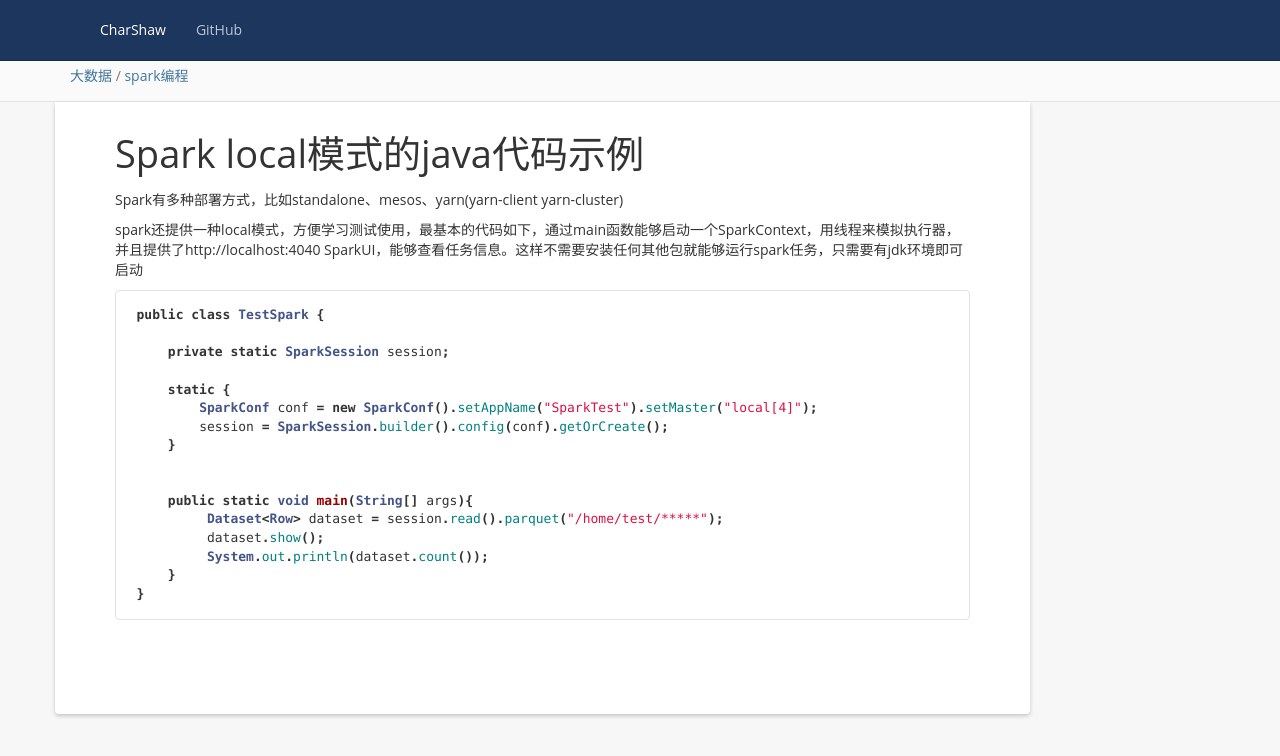
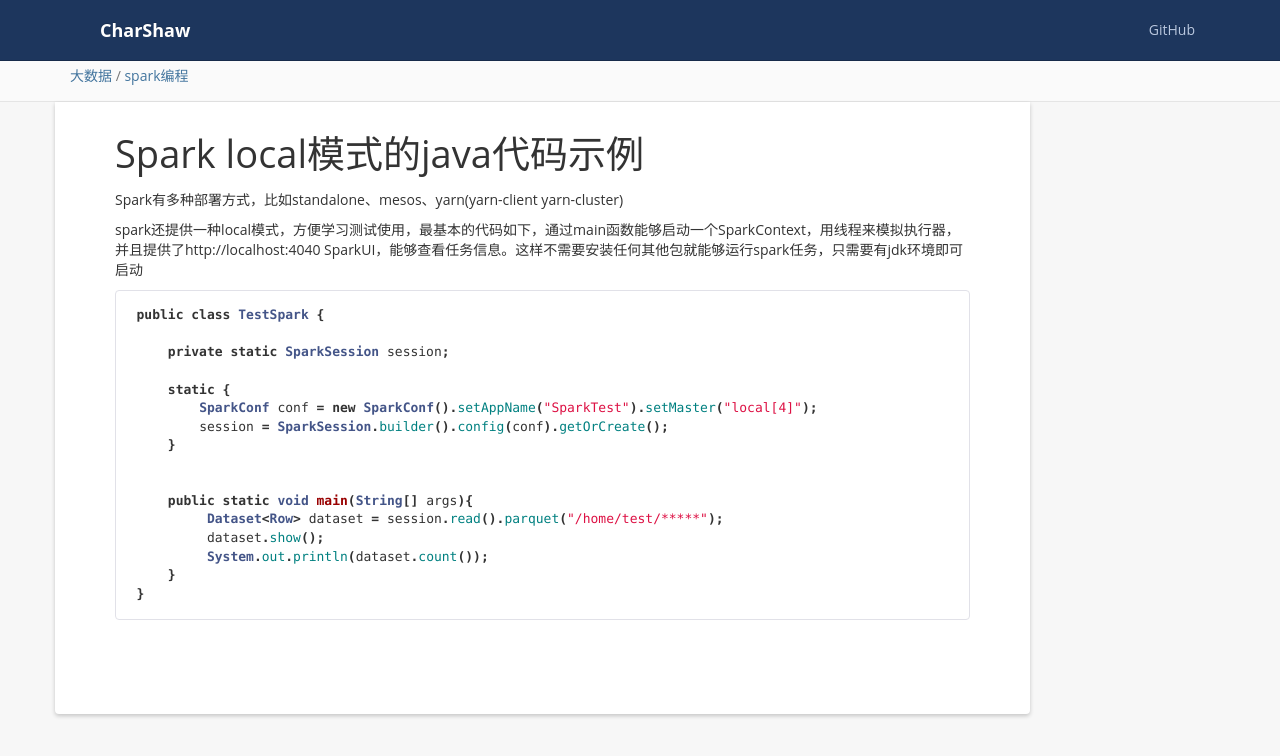
Before and after one commit to charshaw/blog, a Jekyll site: the page built from _posts/2018-12-03-Spark-local-java.md, in a window 1280 px wide. Shown: the top 756 px of the page. Built offline with Jekyll 4.4.1, drawn with Linux system fonts in a browser that asks for light colours.

Commit message:
css修改

```diff
--- a/_includes/header.html
+++ b/_includes/header.html
@@ -3,14 +3,13 @@
     <nav class="collapse navbar-collapse bs-navbar-collapse" role="navigation">
       <ul class="nav navbar-nav">
         <li>
-          <a href="{{ '/categories/' | prepend: site.baseurl }}" style="font-size:14px; color: white;">{{ site.name }}</a>
+          <a href="{{ '/categories/' | prepend: site.baseurl }}" style=" color: white; font-size:18px;font-weight:bold">{{ site.name }}</a>
         </li>
+       </ul>
+      <ul class="nav navbar-nav navbar-right">
         <li>
           <a href="{{ site.github }}" >{{ site.github }}</a>
         </li>
-       </ul>
-      <ul class="nav navbar-nav navbar-right">
-
       </ul>
     </nav>
   </div>
--- a/_posts/2018-12-03-Spark-local-java.md
+++ b/_posts/2018-12-03-Spark-local-java.md
@@ -5,6 +5,8 @@ date:   2018-12-03 20:31:01 +0800
 categories: 大数据
 tag: spark编程
 ---
+
+
 
 Spark有多种部署方式，比如standalone、mesos、yarn(yarn-client yarn-cluster)
 
```
